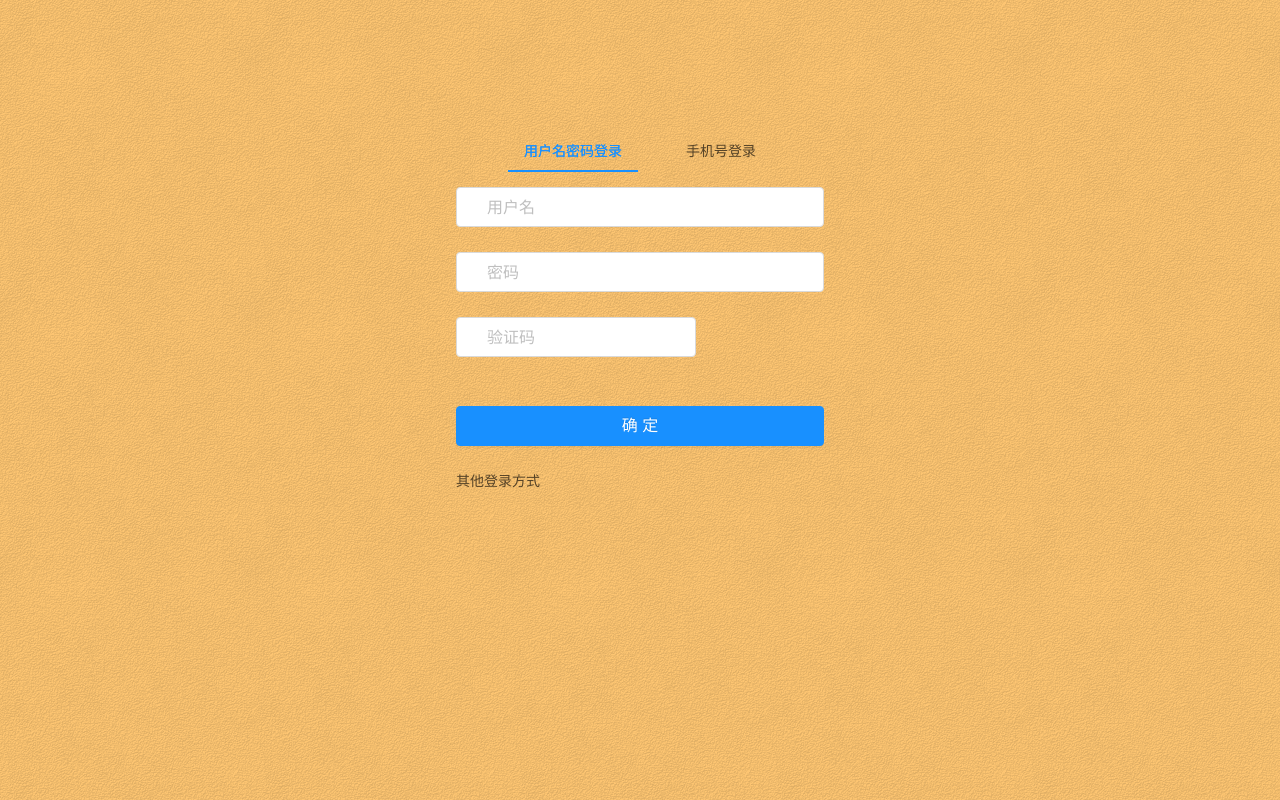
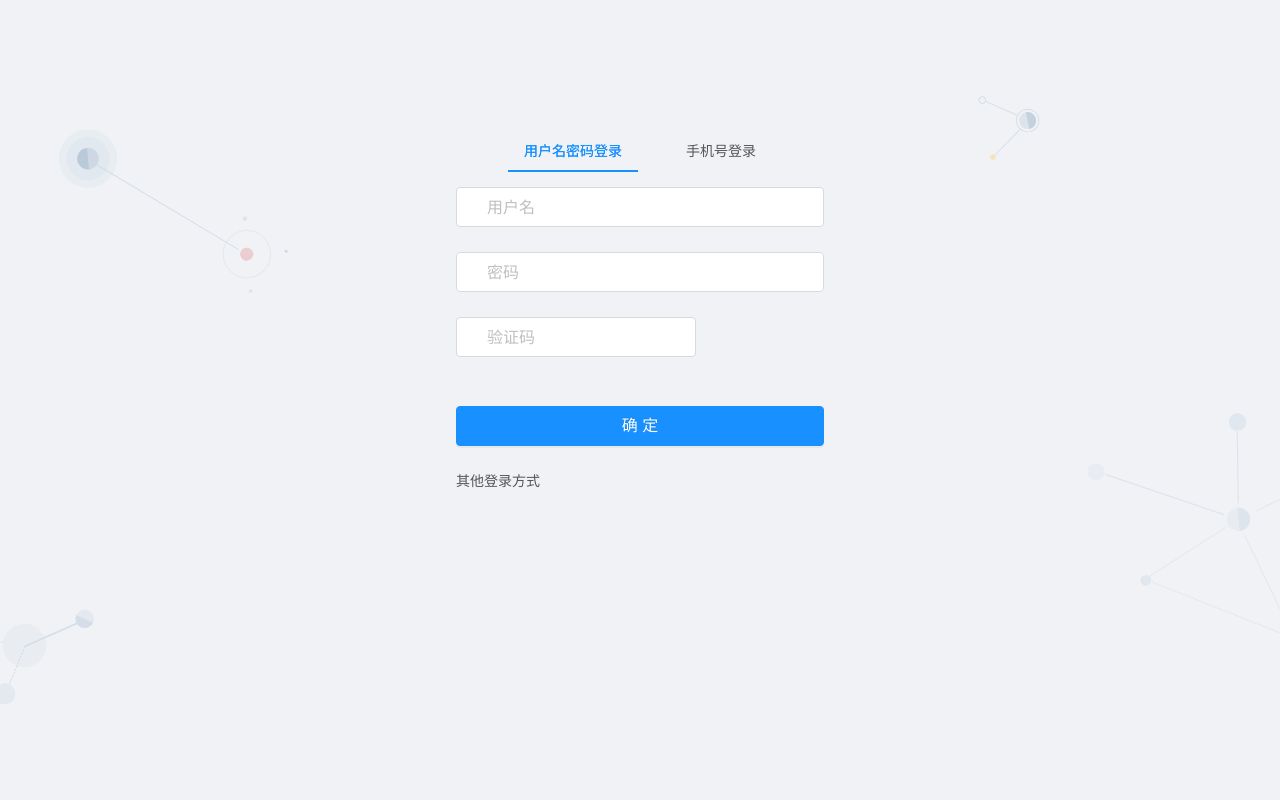
Before and after one commit to telami/stark-sso-web, a Vue app: page / in a window 1280 px wide. Built offline with nearby package versions, Linux system fonts and the light colour scheme; no server answers.

Commit message:
[refactor] change background image and color

```diff
--- a/public/index.html
+++ b/public/index.html
@@ -5,7 +5,7 @@
     <meta http-equiv="X-UA-Compatible" content="IE=edge">
     <meta name="viewport" content="width=device-width,initial-scale=1.0">
     <link rel="icon" href="<%= BASE_URL %>favicon.ico">
-    <title>vue-demo</title>
+    <title>Stark industries</title>
   </head>
   <body>
     <noscript>
--- a/src/views/Login.vue
+++ b/src/views/Login.vue
@@ -310,8 +310,8 @@
         position: absolute;
         width: 100%;
         height: 100%;
-        background-image: url(../assets/bg.png);
-        background-color: #ffc773;
+        background: #f0f2f5 url(../assets/bg.svg) no-repeat 50%;
+        /*background-color: #ffc773;*/
 
         .main {
             min-width: 260px;
```
Also changed, not shown: src/assets/bg.svg (added).
